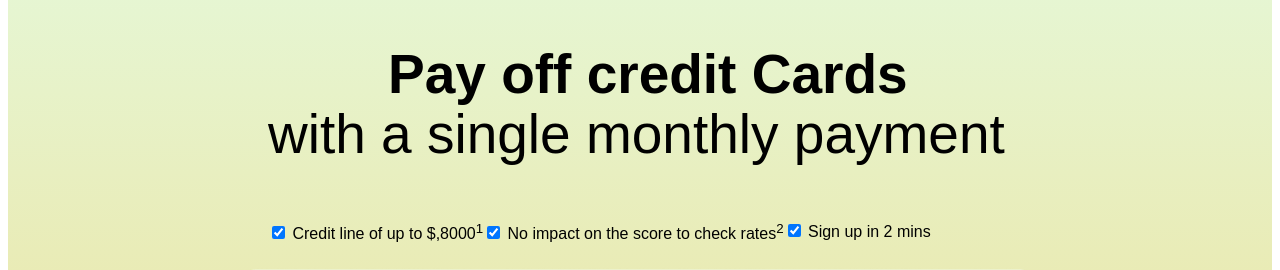
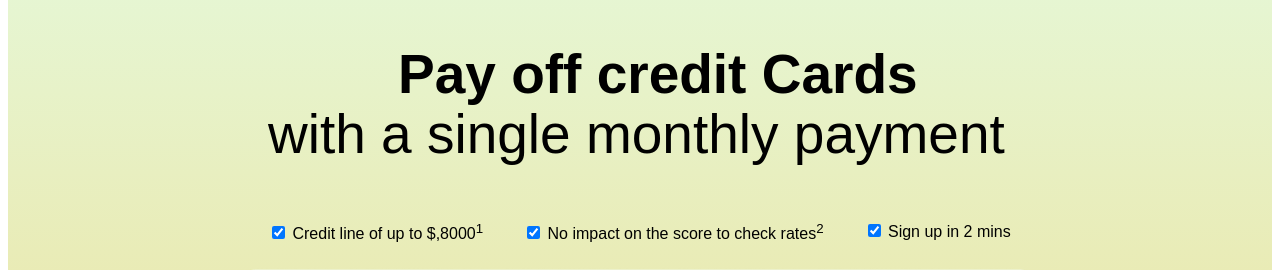
Before and after one commit to Sanjaiprasath68/demo1, a plain HTML site: page index.html in a window 1280 px wide. Shown: the part 124-394 px from the top of the page. Drawn offline with Linux system fonts and the light colour scheme.

Commit message:
Update Test1.css

```diff
--- a/Test1.css
+++ b/Test1.css
@@ -65,7 +65,7 @@
 }
 
 .hometext h2 {
-    margin-left: 380px;
+    margin-left: 390px;
     font-size: 55px;
 }
 
@@ -77,6 +77,7 @@
 }
 
 .homecheckboxs {
+    gap: 40px;
     margin-left: 260px;
     display: flex;
     margin-bottom: 20px;
```
